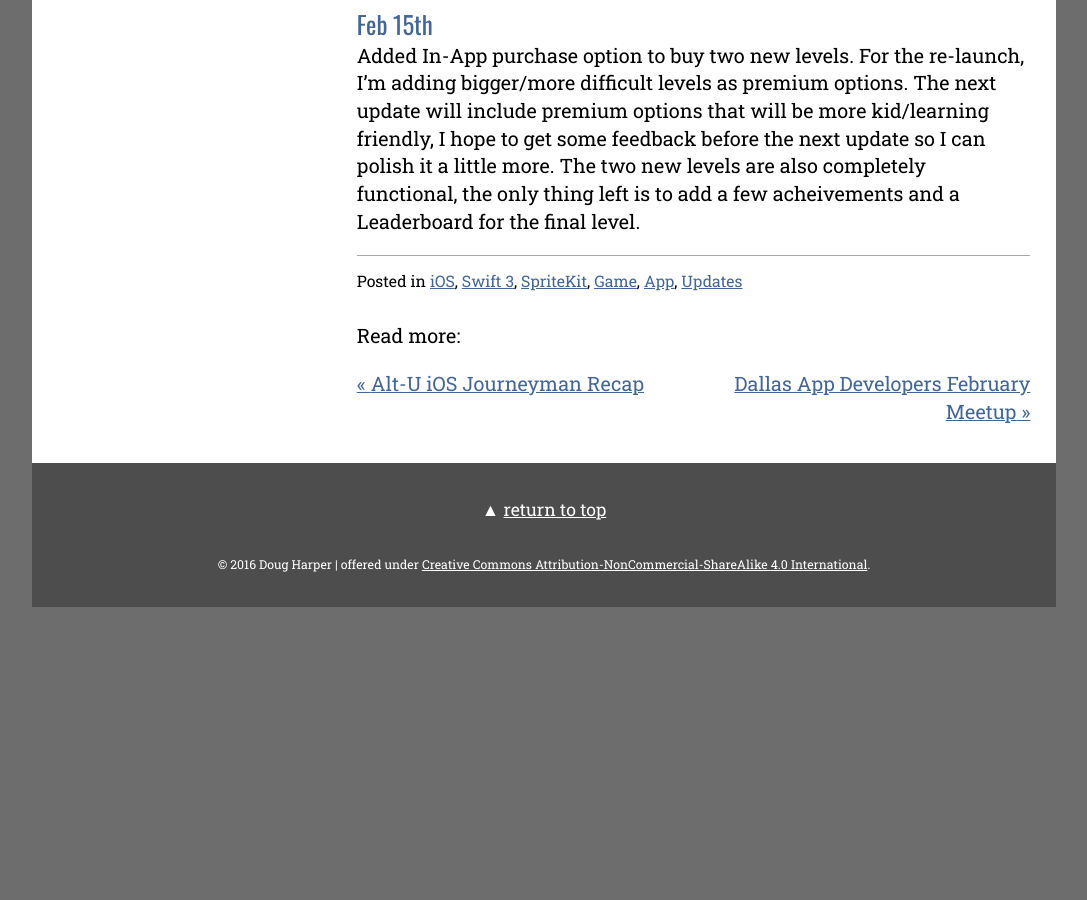
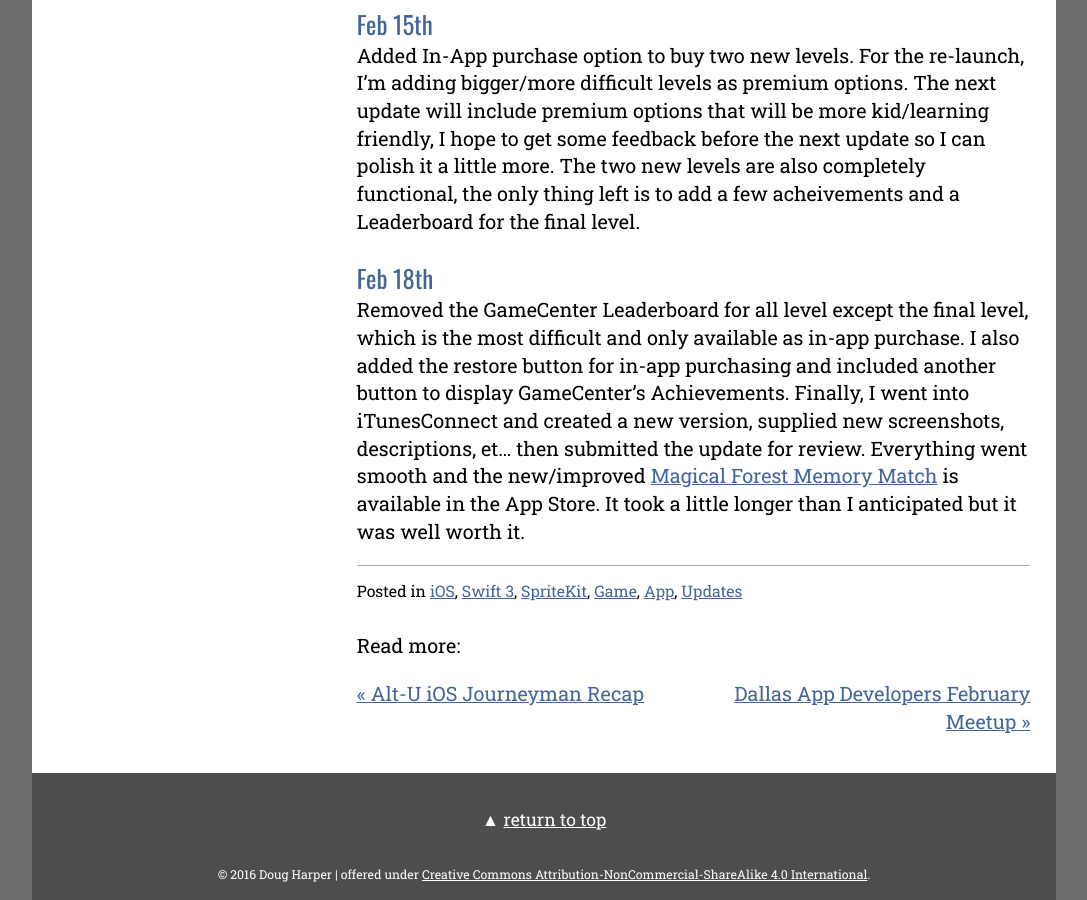
Before and after one commit to endodoug/endodoug.github.io, a Jekyll site: the page built from _posts/2017-01-28-magical-forest-memory-update.md, in a window 1280 px wide and 900 px high, scrolled down 2886 px. Shown: the whole window, without its empty margins (96-1183 px from the left). Built offline with Jekyll 4.4.1, drawn with Linux system fonts in a browser that asks for light colours; comment, search, counter and statistics services are not loaded; before the commit the page ends 3493 px from its top, so only the background shows below that.

Commit message:
Update 2017-01-28-magical-forest-memory-update.md

```diff
--- a/_posts/2017-01-28-magical-forest-memory-update.md
+++ b/_posts/2017-01-28-magical-forest-memory-update.md
@@ -71,3 +71,7 @@ Although the levels are all functional, I need to tweak the card sizes and revea
 ### Feb 15th
 
 Added In-App purchase option to buy two new levels. For the re-launch, I'm adding bigger/more difficult levels as premium options.  The next update will include premium options that will be more kid/learning friendly, I hope to get some feedback before the next update so I can polish it a little more.  The two new levels are also completely functional, the only thing left is to add a few acheivements and a Leaderboard for the final level.
+
+### Feb 18th
+
+Removed the GameCenter Leaderboard for all level except the final level, which is the most difficult and only available as in-app purchase.  I also added the restore button for in-app purchasing and included another button to display GameCenter's Achievements.  Finally, I went into iTunesConnect and created a new version, supplied new screenshots, descriptions, et... then submitted the update for review.  Everything went smooth and the new/improved [Magical Forest Memory Match](https://itunes.apple.com/us/app/magical-forest-memory-match/id984939318?ls=1&mt=8 "Magical Forest Memory Match Game") is available in the App Store.  It took a little longer than I anticipated but it was well worth it.
```
